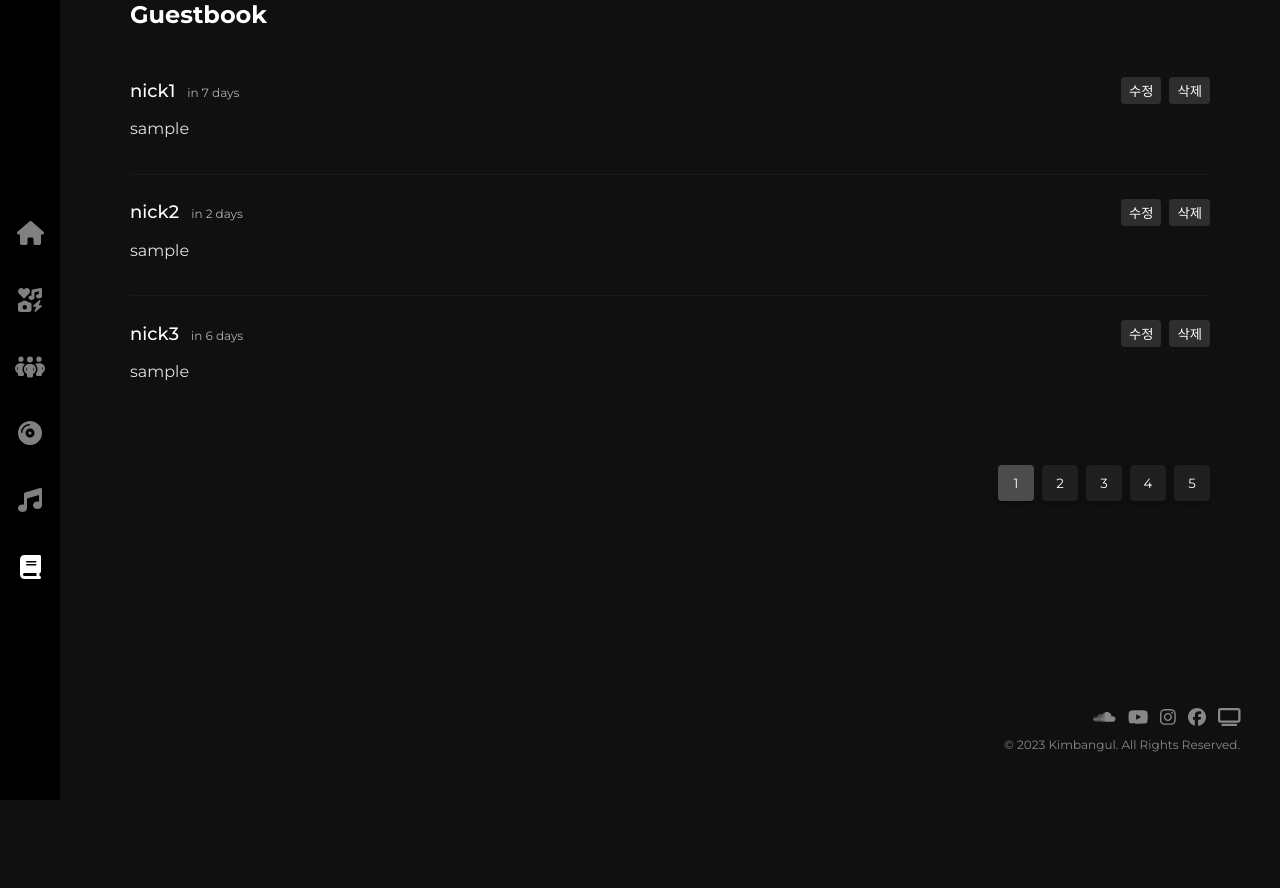
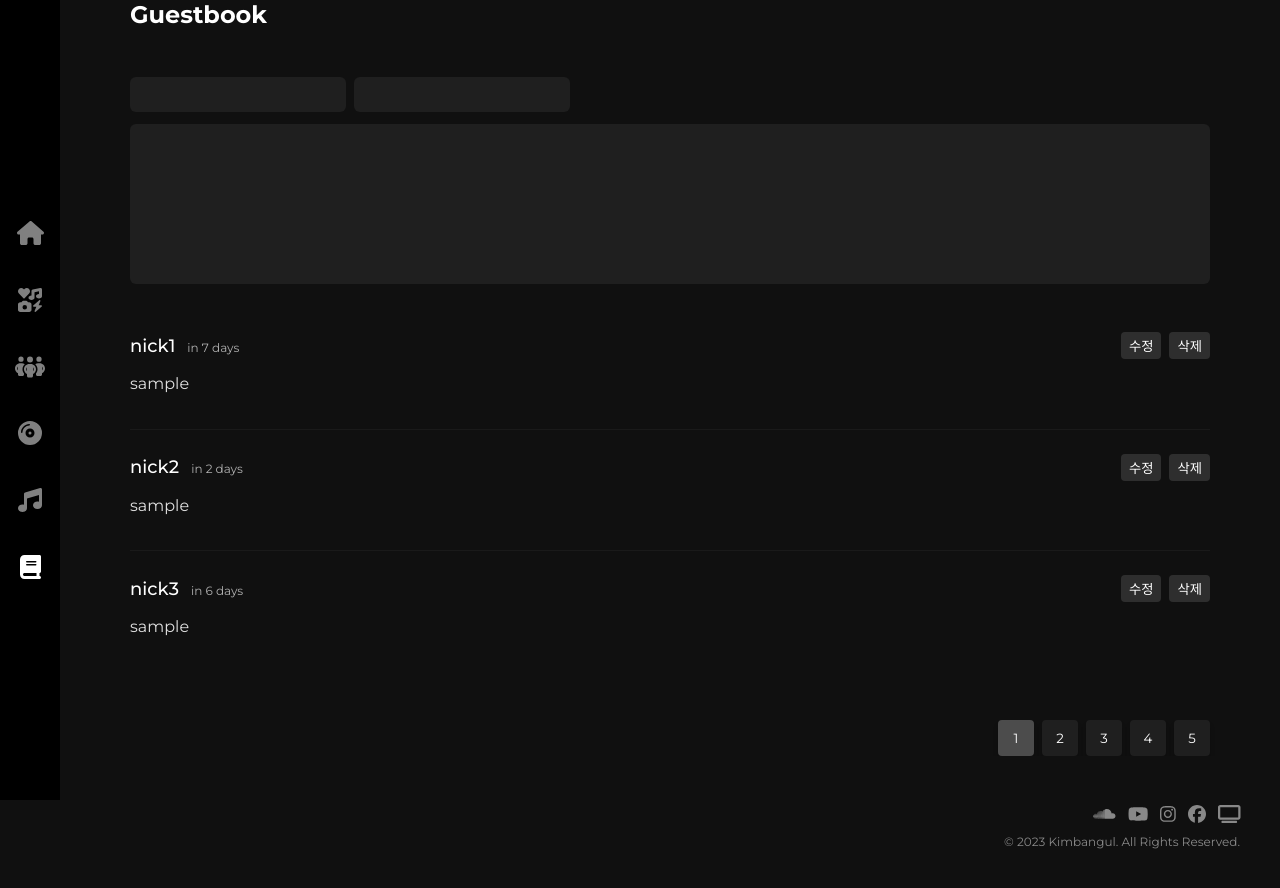
Before and after one commit to Kimbangul/lanalogue, a Next.js app: page /guestbook in a window 1280 px wide. Shown: the top 888 px of the page. Before the commit the page ends 800 px from the top, so only its background shows below. Built offline with nearby package versions, Linux system fonts and the light colour scheme.

Commit message:
style: add input style

```diff
--- a/src/app/guestbook/page.tsx
+++ b/src/app/guestbook/page.tsx
@@ -2,6 +2,7 @@
 
 import GuestbookItem from "@/components/guestbook/GuestbookItem";
 import Guestbook from "@/components/guestbook/GuestbookStyle";
+import GuestbookInput from "@/components/guestbook/GuestbookInput";
 import Pagination from "@/components/common/Pagination/Pagination";
 
 
@@ -10,6 +11,7 @@ export default function GuestbookView() {
     <>
      <Guestbook.Container>
       <Guestbook.Title>Guestbook</Guestbook.Title>
+        <GuestbookInput />
         <Guestbook.List>
          <GuestbookItem idx={1} nickname="nick1" regDate="2023-06-20 19:00:00" content="sample"/>
          <GuestbookItem idx={2} nickname="nick2" regDate="2023-06-15 19:00:00" content="sample"/>
--- a/src/components/common/GlobalStyle.ts
+++ b/src/components/common/GlobalStyle.ts
@@ -68,6 +68,14 @@ export const Button = styled.button`
   color: ${props => props.theme.color.white01};
 `;
 
+export const Input = styled.input`
+  border: 0.1rem solid ${props => props.theme.color.white06}60;
+  background: transparent;
+  padding: 0.8rem 1.2rem;
+  border-radius: 0.6rem;
+  color: ${props => props.theme.color.white01};
+`;
+
 export const PageTitle = styled.h1`
     color: ${props => props.theme.color.white01};
     font-size: 2.4rem;
--- /dev/null
+++ b/src/components/guestbook/GuestbookInput.tsx
@@ -0,0 +1,14 @@
+import Guestbook from "@/components/guestbook/GuestbookStyle";
+
+const GuestbookInput = () => {
+  return (
+    <Guestbook.Input.Container>
+      <Guestbook.Input.InfoContainer>
+        <Guestbook.Input.Input type="email" /><Guestbook.Input.Input type="password" />
+      </Guestbook.Input.InfoContainer>
+      <Guestbook.Input.Textarea />
+    </Guestbook.Input.Container>
+  )
+}
+
+export default GuestbookInput;
--- a/src/components/guestbook/GuestbookStyle.ts
+++ b/src/components/guestbook/GuestbookStyle.ts
@@ -1,5 +1,5 @@
 import styled from "styled-components";
-import { PageTitle, Button } from "@/components/common/GlobalStyle";
+import { PageTitle, Button, Input } from "@/components/common/GlobalStyle";
 
 const Guestbook = {
   Container: styled.div`
@@ -72,6 +72,29 @@ const Guestbook = {
         justify-content: center;
       }
     `,
+  },
+  Input: {
+    Container: styled.form`
+      margin-top: 4.8rem;
+    `,
+    InfoContainer: styled.div`
+      display: flex;
+      gap: 0.8rem;
+    `,
+    Input: styled(Input)`
+      background: ${props => props.theme.color.white01}fff10;
+      border: none;
+      font-size: 1.6rem;
+    `,
+    Textarea: styled(Input)`
+      resize: none;
+      border: none;
+      background: ${props => props.theme.color.white01}fff10;
+      width: 100%;
+      margin-top: 1.2rem;
+      font-size: 1.6rem;
+      height: 16rem;
+    `
   }
 }
 
```
